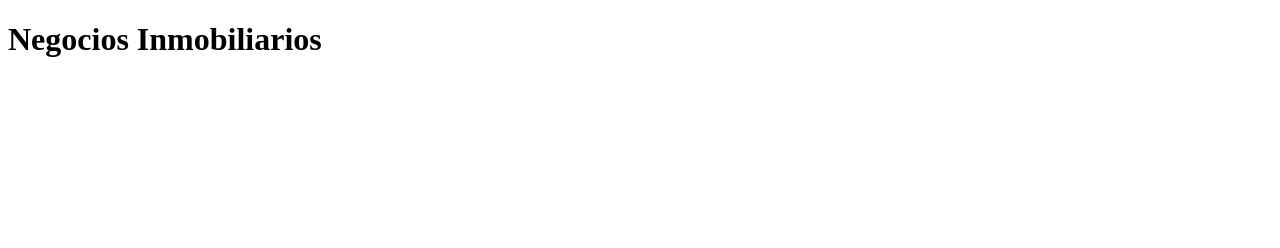
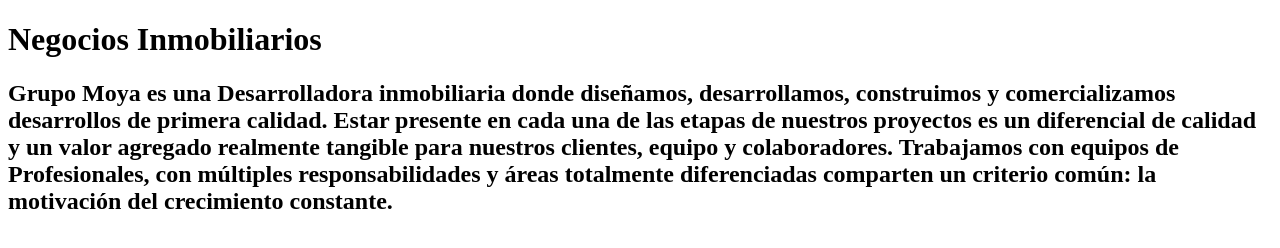
Before and after one commit to annmoya/grupomoya, a plain HTML site: page index.html in a window 1280 px wide. Drawn offline with Linux system fonts and the light colour scheme.

```diff
--- a/index.html
+++ b/index.html
@@ -8,5 +8,6 @@
 </head>
 <body>
     <h1>Negocios Inmobiliarios</h1>
+    <h2>Grupo Moya es una Desarrolladora inmobiliaria donde diseñamos, desarrollamos, construimos y comercializamos desarrollos de primera calidad. Estar presente en cada una de las etapas de nuestros proyectos es un diferencial de calidad y un valor agregado realmente tangible para nuestros clientes, equipo y colaboradores. Trabajamos con equipos de Profesionales, con múltiples responsabilidades y áreas totalmente diferenciadas comparten un criterio común: la motivación del crecimiento constante.</h2>
 </body>
 </html>
```
